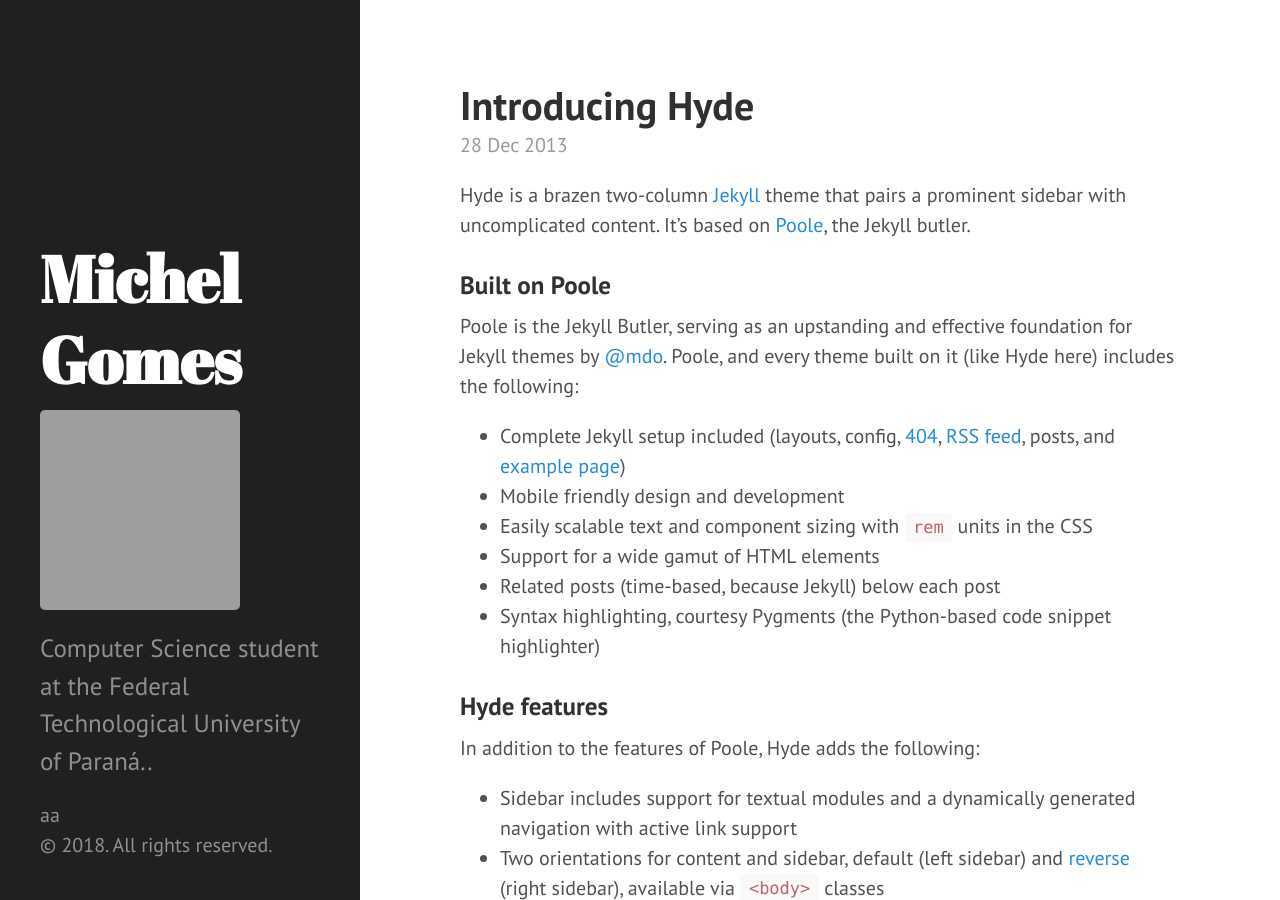
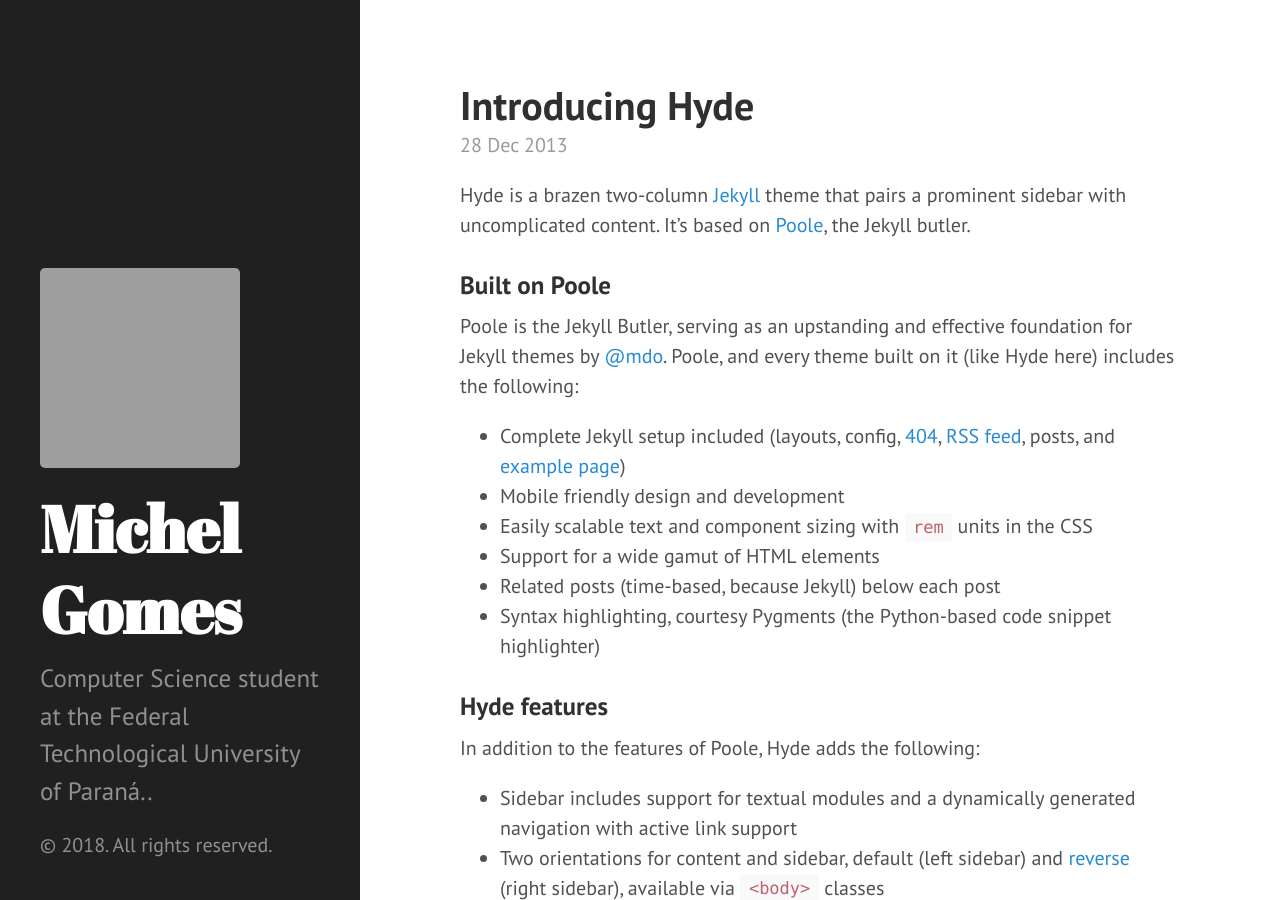
Before and after one commit to Jmallone/jmallone.github.io, a Jekyll site: the page built from index.html, in a window 1280 px wide and 900 px high. Built offline with Jekyll 4.4.1, drawn with Linux system fonts in a browser that asks for light colours; Markdown is read by kramdown in place of the engine named in the settings; the list of posts is cut into pages by our own code; grey boxes are pictures that could not be loaded.

Commit message:
Update sidebar.html

```diff
--- a/_includes/sidebar.html
+++ b/_includes/sidebar.html
@@ -1,14 +1,14 @@
 <div class="sidebar">
   <div class="container sidebar-sticky">
     <div class="sidebar-about">
+      <img src="https://avatars0.githubusercontent.com/u/6977257" alt="me :)">
       <h1>
         <a href="{{ site.baseurl }}">
           {{ site.title }}
         </a>
       </h1>
-      <img src="https://avatars0.githubusercontent.com/u/6977257" alt="me :)">
+
       <p class="lead">{{ site.description }}</p>
-      aa
     </div>
     <p>&copy; {{ site.time | date: '%Y' }}. All rights reserved.</p>
   </div>
```
